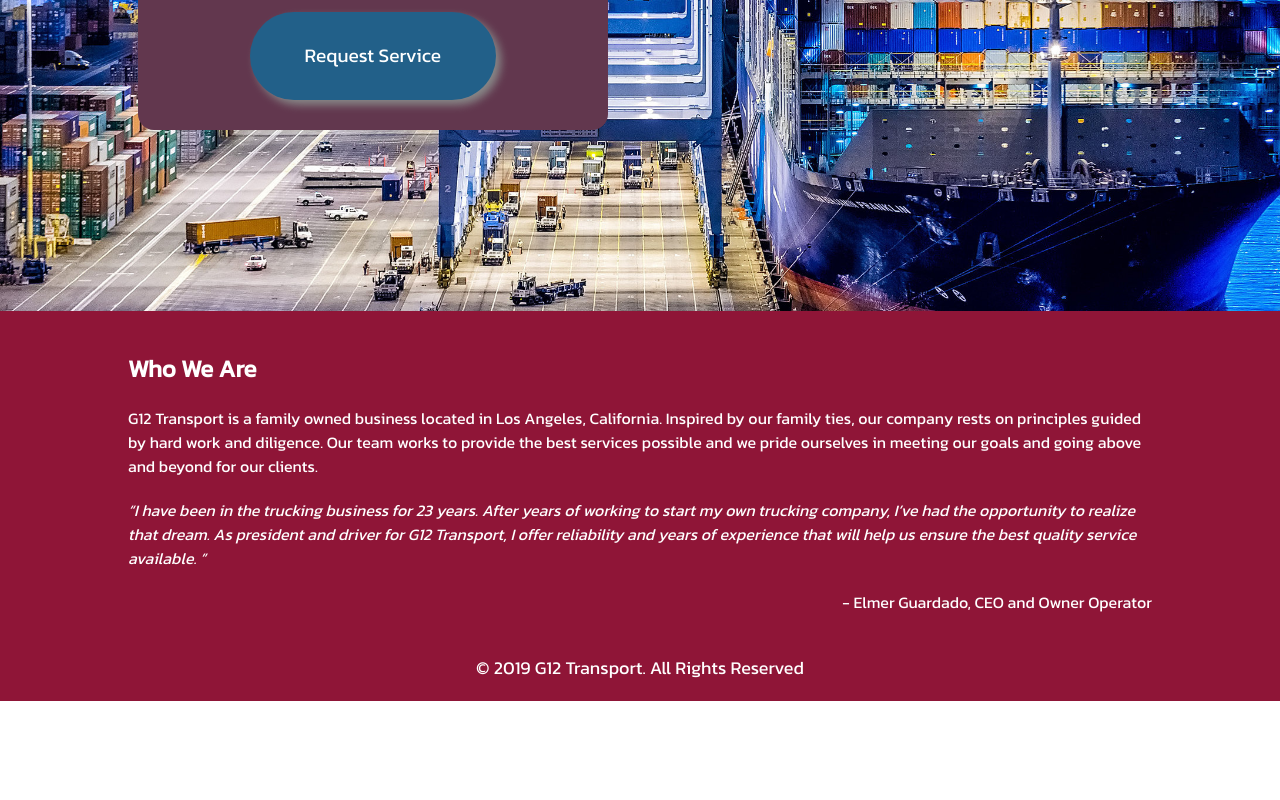
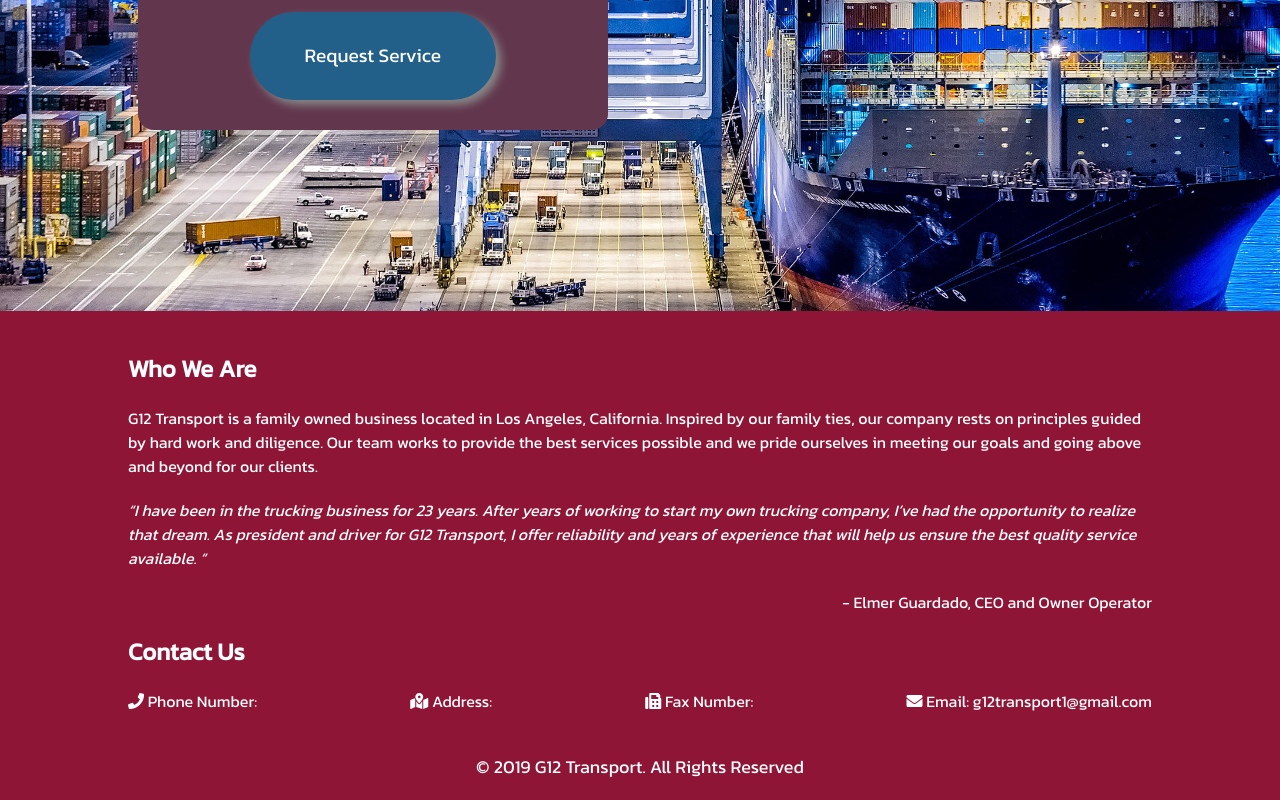
Before and after one commit to trykhov/g12_site, a React (Create React App) app: page / in a window 1280 px wide. Shown: the part 567-1367 px from the top of the page. Before the commit the page ends 1268 px from the top, so only its background shows below. Built offline with nearby package versions, Linux system fonts and the light colour scheme.

Commit message:
added contact info

```diff
--- /dev/null
+++ b/src/components/Contact.js
@@ -0,0 +1,22 @@
+import React from 'react';
+import contact from '../css/contact.css';
+
+class Contact extends React.Component {
+  render() {
+    return(
+      <section id="contact-us">
+        <div class="enclosed-container">
+          <h2> Contact Us </h2>
+          <div class="contact-info">
+            <span><i class="fas fa-phone"></i> Phone Number: </span>
+            <span><i class="fas fa-map-marked-alt"></i> Address: </span>
+            <span><i class="fas fa-fax"></i> Fax Number: </span>
+            <span><i class="fas fa-envelope"></i> Email: g12transport1@gmail.com</span>
+          </div>
+        </div>
+      </section>
+    );
+  };
+};
+
+export default Contact;
--- a/src/components/Home.js
+++ b/src/components/Home.js
@@ -3,6 +3,7 @@
 import Intro from './Intro';
 import About from './About';
 import Footer from './Footer';
+import Contact from './Contact';
 
 
 class Home extends React.Component {
@@ -13,6 +14,7 @@
         <div style={{height: "78px"}}></div>
         <Intro />
         <About />
+        <Contact />
         <Footer />
       </div>
     )
--- /dev/null
+++ b/src/css/contact.css
@@ -0,0 +1,16 @@
+#contact-us {
+  background-color: #8f1537;
+  color: #fff;
+  font-family: 'Kanit', sans-serif;
+}
+
+.enclosed-container {
+  width: 80%;
+  margin: 0 auto;
+}
+
+.contact-info {
+  padding: 20px 0;
+  display: flex;
+  justify-content: space-between;
+}
```
